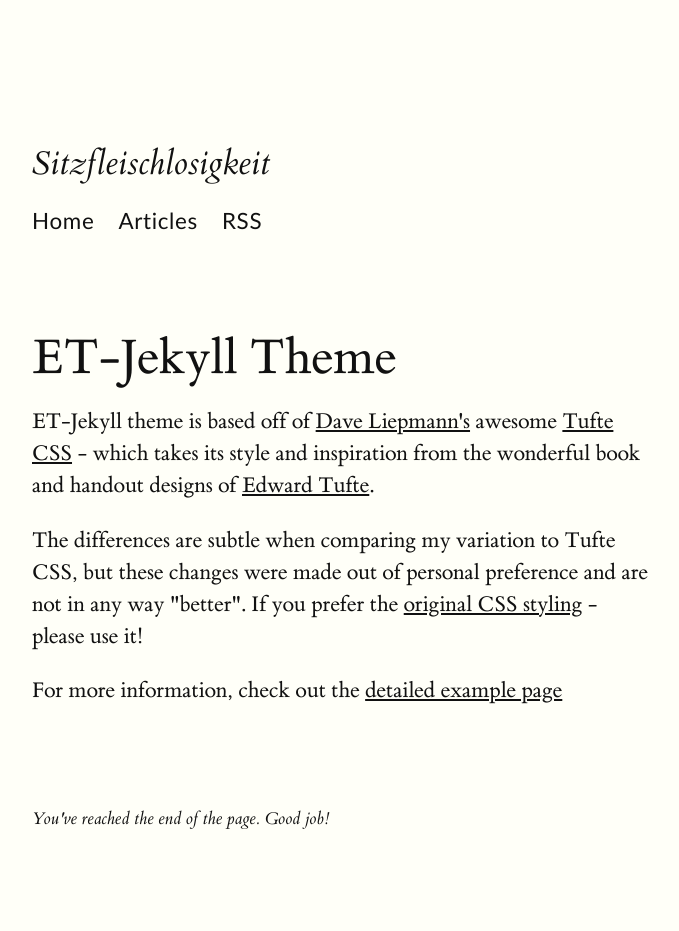
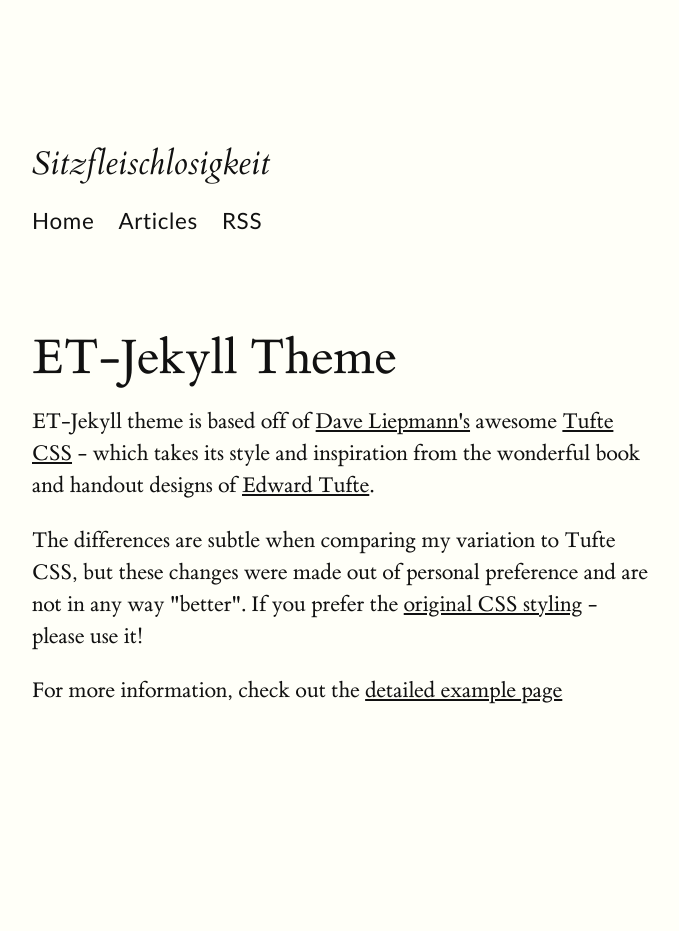
Before and after one commit to de-lachende-cavalier/de-lachende-cavalier.github.io, a Jekyll site: the page built from index.html, in a window 1280 px wide. Shown: the whole page, without its empty margins (128-807 px from the left). Built offline with Jekyll 4.4.1, drawn with Linux system fonts in a browser that asks for light colours; after the commit the page ends 900 px from its top, so only the background shows below that.

Commit message:
removed footer

```diff
--- a/_includes/footer.html
+++ b/_includes/footer.html
@@ -1,4 +1,3 @@
-
 <div class="bottom-footer">
-    <span class="mini-note">You've reached the end of the page. Good job!</span>
+    <!-- <span class="mini-note">You've reached the end of the page. Good job!</span> -->
 </div>
```
